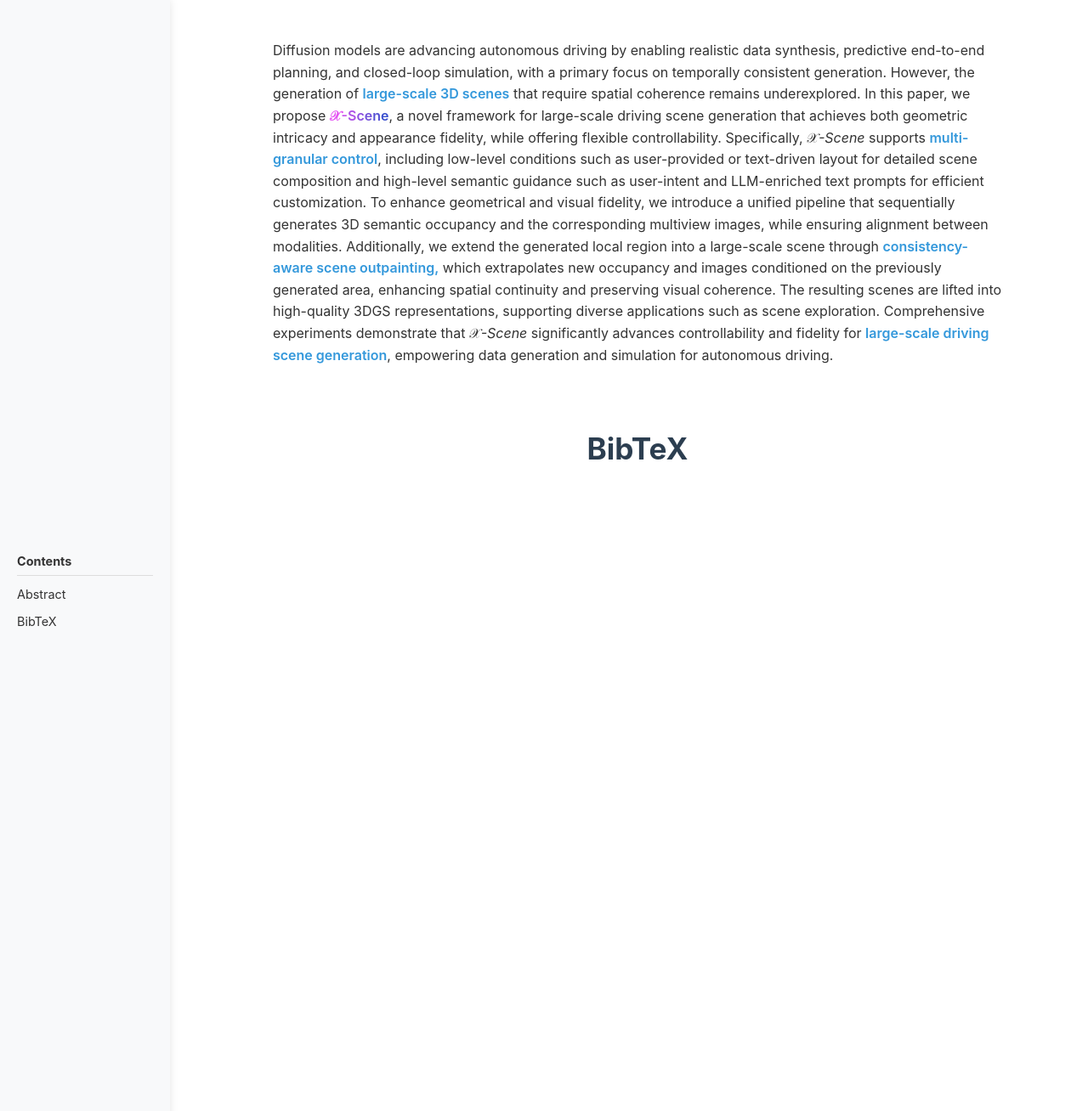
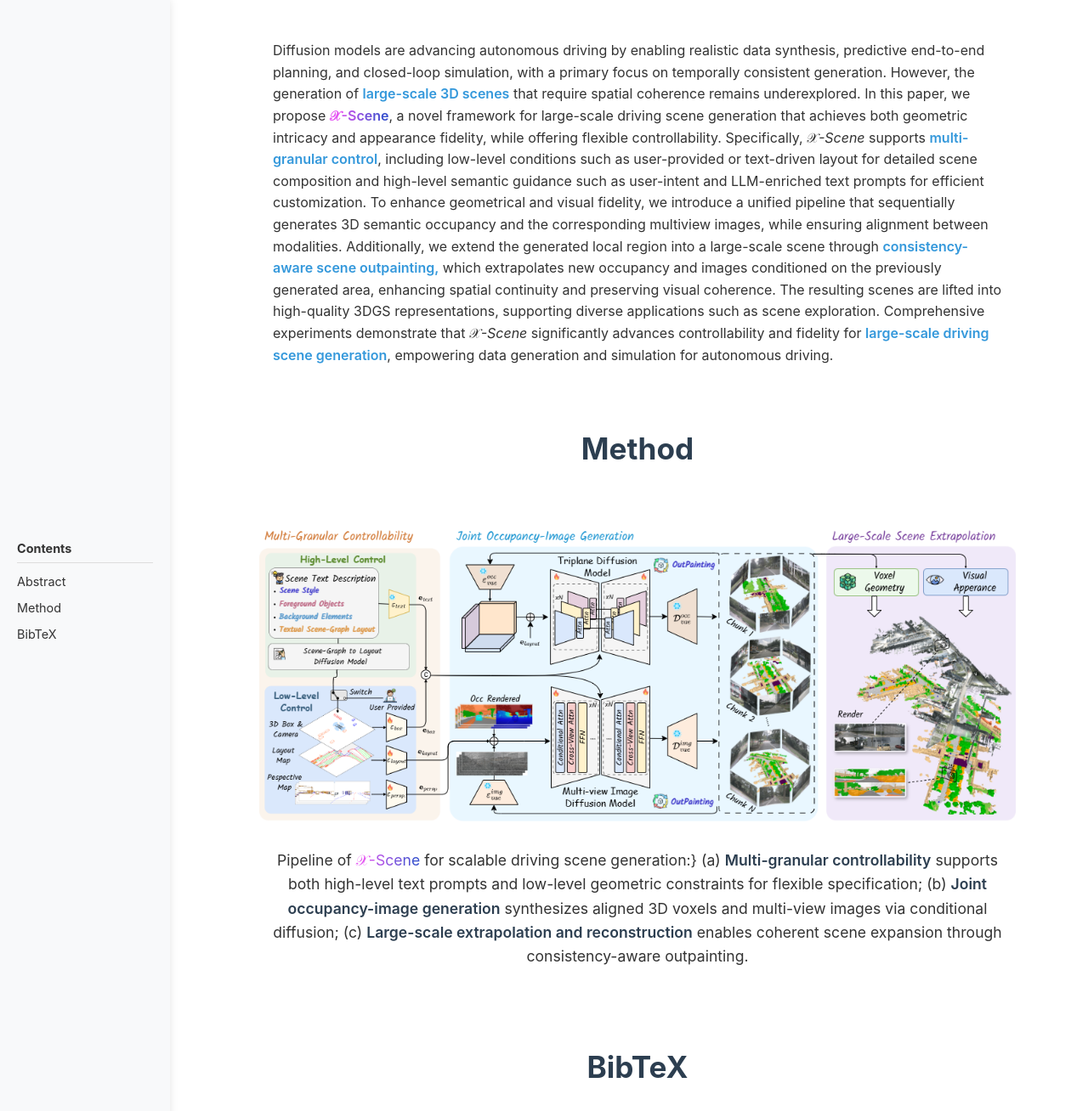
Before and after one commit to X-Scene/x-scene.github.io, a Jekyll site: the page built from index.md, in a window 1280 px wide and 1400 px high, scrolled down 705 px. Shown: the top 1308 px of the window at 85% size. Built offline with Jekyll 4.4.1, drawn with Linux system fonts in a browser that asks for light colours; a style sheet for code colours, icons or effects is not loaded; before the commit the page ends 1377 px from its top, so only the background shows below that.

Commit message:
update method

```diff
--- a/index.md
+++ b/index.md
@@ -33,4 +33,17 @@ Comprehensive experiments demonstrate that 𝒳<span class="italic">-Scene</span
 </div>
 
 
+## Method
+
+<div class="method-container">
+  <img src="assets/images/pipeline.png" alt="Pipeline Image" class="method-image">
+
+  <p class="method-caption">
+  Pipeline of <span class="x-scene_1">𝒳</span><span class="x-scene_2">-</span><span class="x-scene_3">S</span><span class="x-scene_4">c</span><span class="x-scene_5">e</span><span class="x-scene_6">n</span><span class="x-scene_7">e</span> for scalable driving scene generation:} (a) <strong>Multi-granular controllability</strong> supports both high-level text prompts and low-level geometric constraints for flexible specification;  (b) <strong>Joint occupancy-image generation</strong> synthesizes aligned 3D voxels and multi-view images via conditional diffusion; (c) <strong>Large-scale extrapolation and reconstruction</strong> enables coherent scene expansion through consistency-aware outpainting.
+  </p>
+</div>
+
+
+
+
 {% include_relative bibtex.md %}
```
Also changed, not shown: assets/images/pipeline.png (added).
